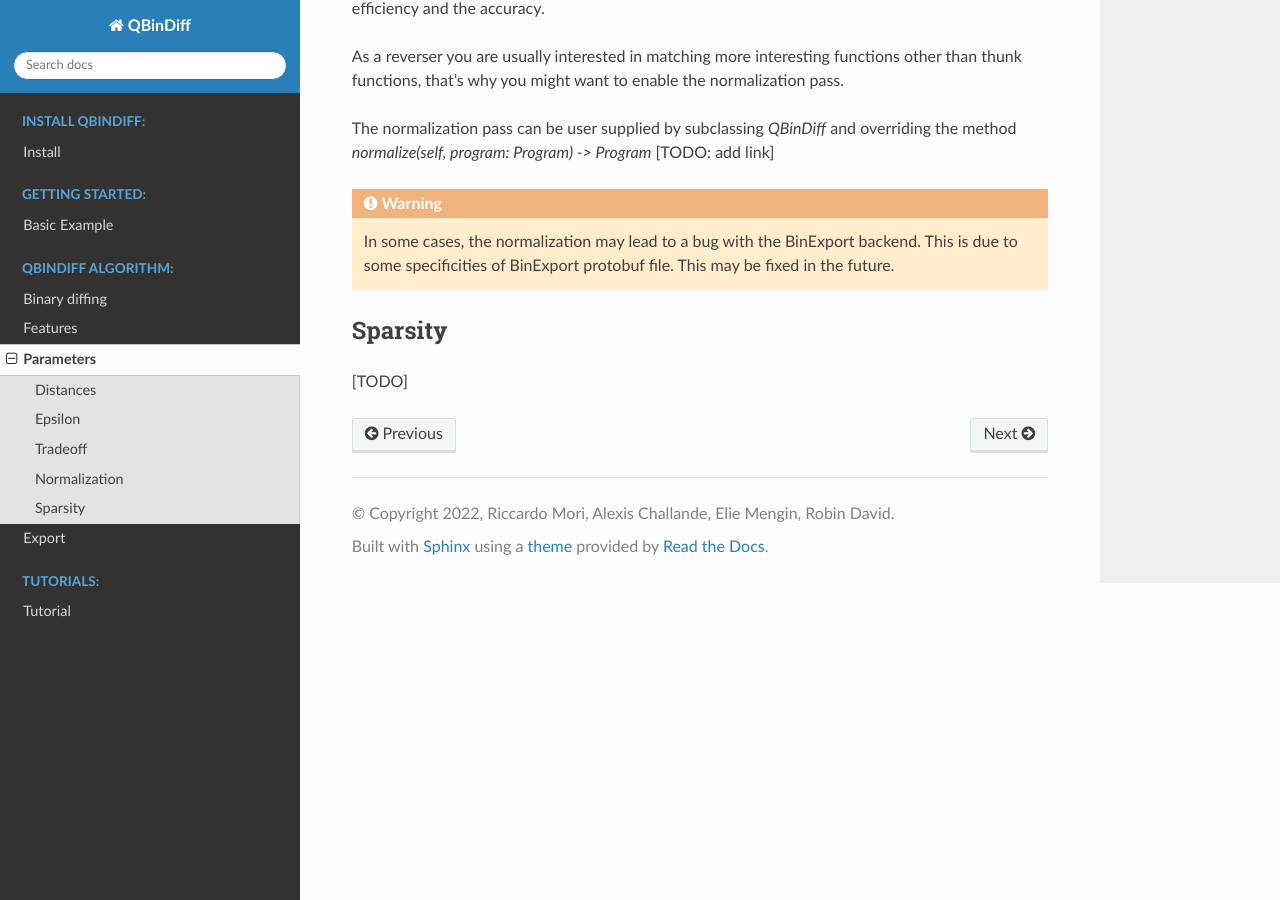
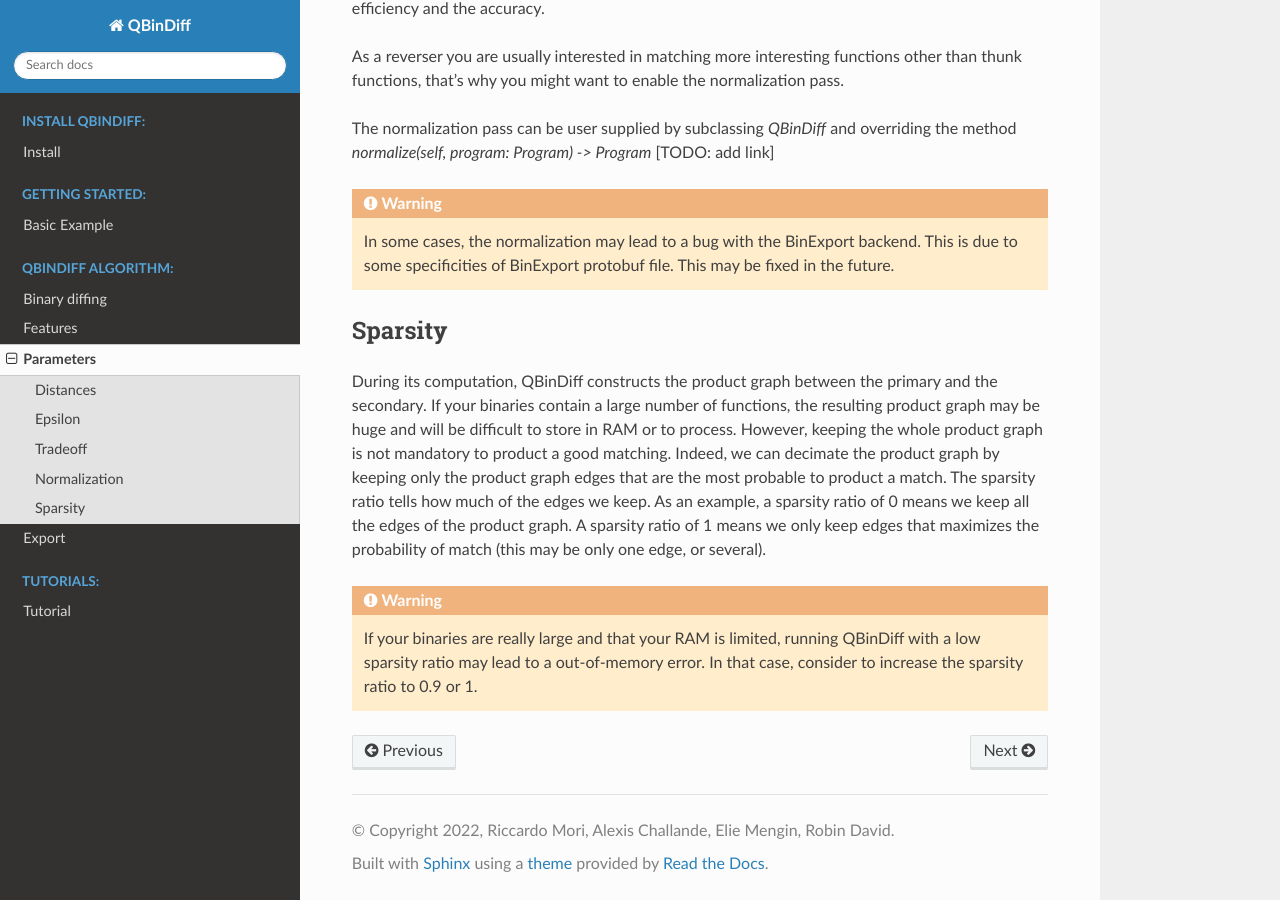
Before and after one commit to quarkslab/qbindiff, a Sphinx documentation site: the page built from doc/source/params.rst, in a window 1280 px wide and 900 px high, scrolled down 1912 px. Built offline with Sphinx 7.4.7 and the Read the Docs theme 2.0.0, drawn with Linux system fonts in a browser that asks for light colours; formulas are drawn with MathJax 3; pages that are not in the unit, such as notebooks, are missing from menus.

Commit message:
Add sparsity doc

```diff
--- a/doc/source/params.rst
+++ b/doc/source/params.rst
@@ -84,4 +84,8 @@
 
 Sparsity
 --------
-[TODO]
+
+During its computation, QBinDiff constructs the product graph between the primary and the secondary. If your binaries contain a large number of functions, the resulting product graph may be huge and will be difficult to store in RAM or to process. However, keeping the whole product graph is not mandatory to product a good matching. Indeed, we can decimate the product graph by keeping only the product graph edges that are the most probable to product a match. The sparsity ratio tells how much of the edges we keep. As an example, a sparsity ratio of 0 means we keep all the edges of the product graph. A sparsity ratio of 1 means we only keep edges that maximizes the probability of match (this may be only one edge, or several).
+
+.. warning::
+   If your binaries are really large and that your RAM is limited, running QBinDiff with a low sparsity ratio may lead to a out-of-memory error. In that case, consider to increase the sparsity ratio to 0.9 or 1.
```
